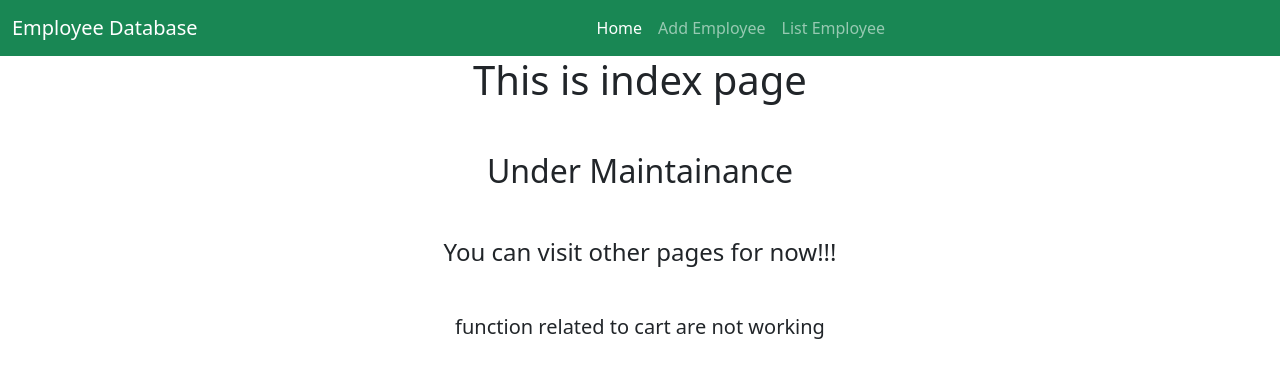
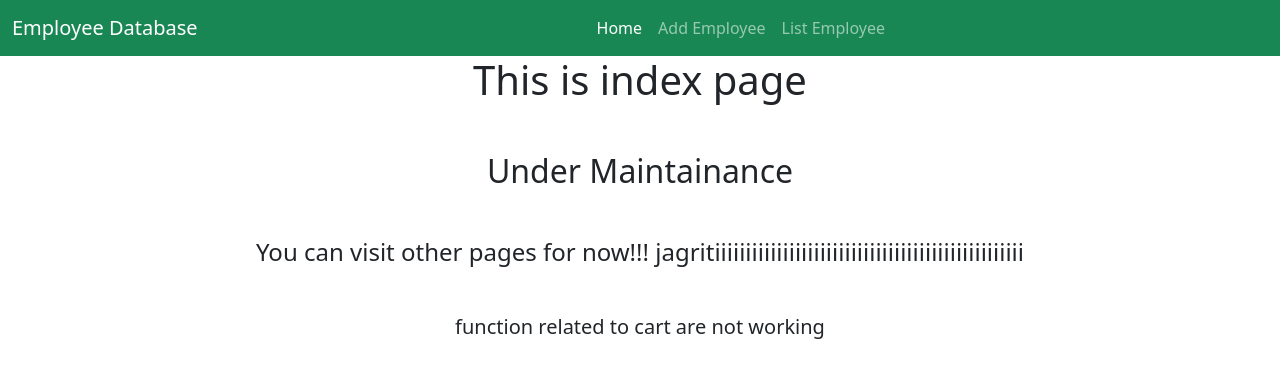
Before and after one commit to JagritiDubey123/Jenkins, a Node server app: page / in a window 1280 px wide. Shown: the top 378 px of the page. Run offline with Node 20, Linux system fonts and the light colour scheme; some libraries are stand-ins or nearby versions.

Commit message:
Update index.ejs

```diff
--- a/FrontEnd/views/index.ejs
+++ b/FrontEnd/views/index.ejs
@@ -8,7 +8,7 @@
 
         <h1 class="text-center">This is index page</h1>
         <h2 class="text-center mt-5">Under Maintainance</h2>
-        <h4 class="text-center mt-5">You can visit other pages for now!!!</h4>
+        <h4 class="text-center mt-5">You can visit other pages for now!!!   jagritiiiiiiiiiiiiiiiiiiiiiiiiiiiiiiiiiiiiiiiiiiiiiiiiii</h4>
         <h5 class="text-center mt-5">function related to cart are not working<%  %> </h5>
 
 
```
